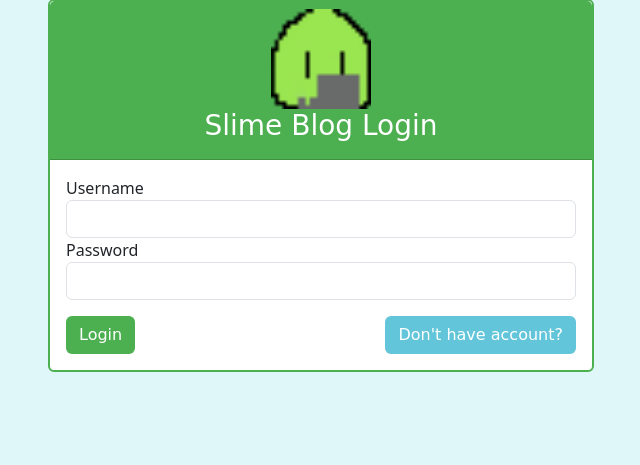
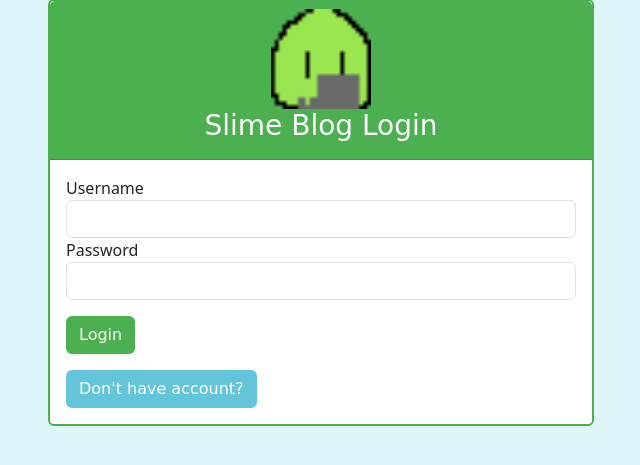
Before and after one commit to NearBee/Slime_Blog, a Django app: page /account/login/ in a window 1280 px wide. Shown: the part 157-622 px from the top of the page, without its empty margins (319-959 px from the left). Run offline with Django 5.2, Linux system fonts and the light colour scheme; some web fonts are replaced.

Commit message:
moved button out of form

```diff
--- a/slime_blog/slime_blog_app/templates/login.html
+++ b/slime_blog/slime_blog_app/templates/login.html
@@ -30,11 +30,11 @@
                             </div>
                             <div class="col-md-6 text-end">
                                 <!-- Need to remove from form and have as a seperate link -->
-                                <button type="submit" class='btn btn-slime-variant btn-block mt-3'>Don't have
-                                    account?</button>
                             </div>
                         </div>
                     </form>
+                    <button type="button" href="#" class='btn btn-slime-variant btn-block mt-3'>Don't have
+                        account?</button>
                 </div>
             </div>
         </div>
```
